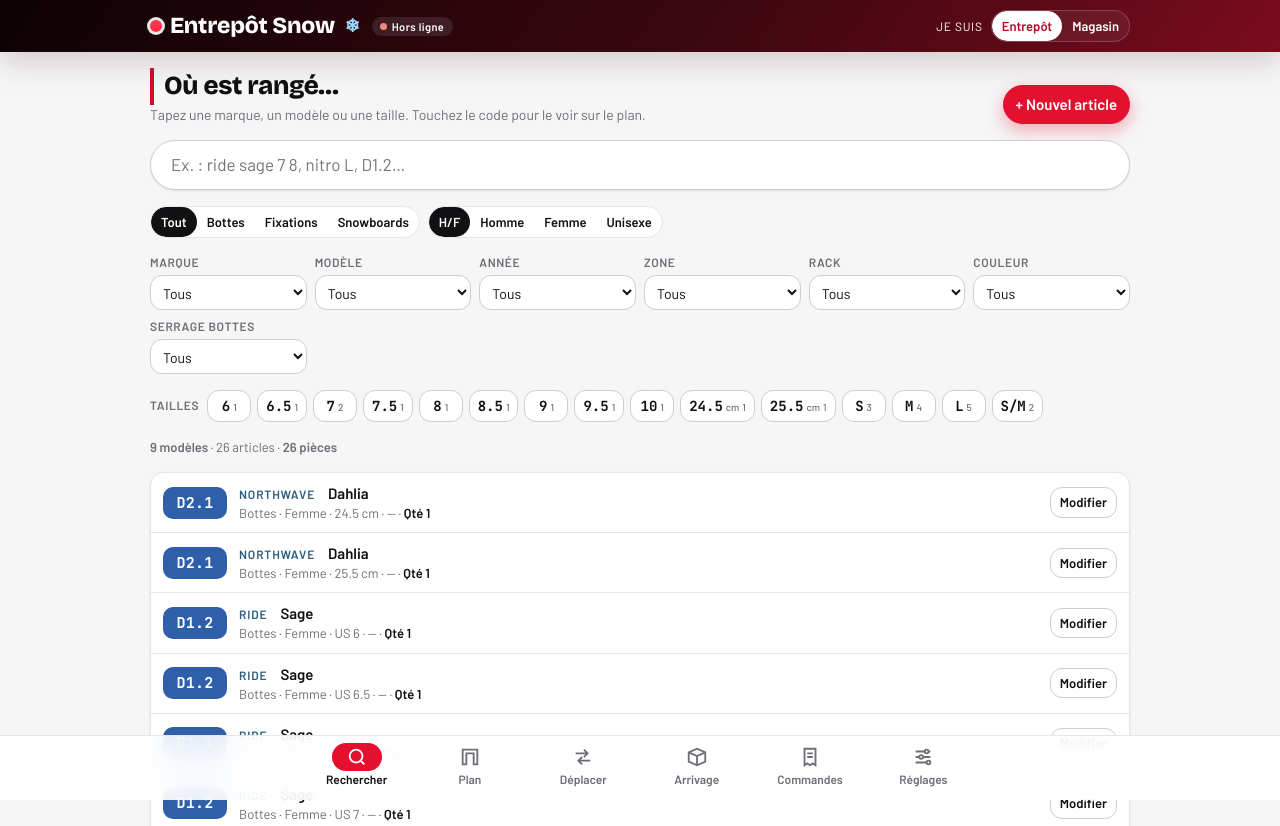
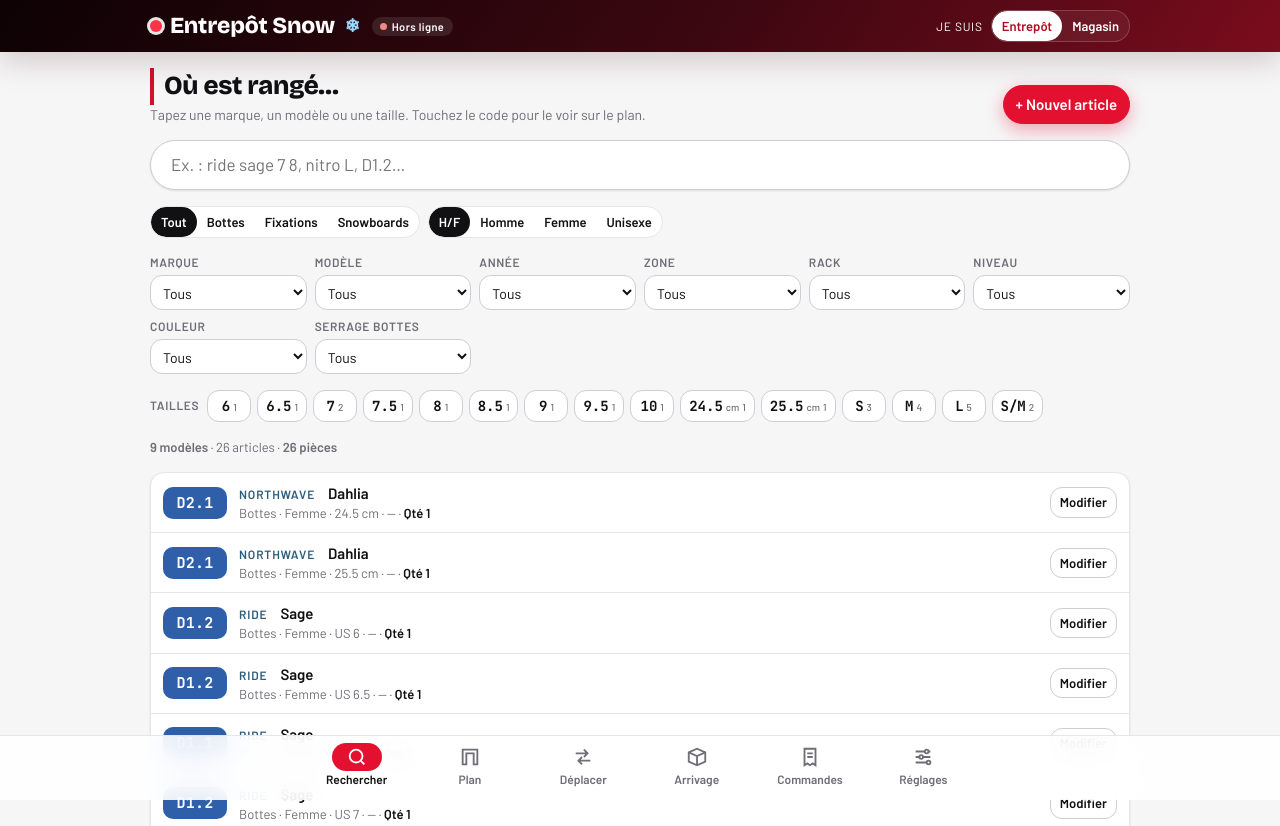
Before and after one commit to escudes83-del/Entrepot-Snow, a plain HTML site: page snow/index.html in a window 1280 px wide. Shown: the top 826 px of the page. Drawn offline with nearby package versions, Linux system fonts and the light colour scheme.

Commit message:
Add files via upload

```diff
--- a/snow/index.html
+++ b/snow/index.html
@@ -647,7 +647,7 @@ function load(){try{const s=JSON.parse(localStorage.getItem(KEY));if(s&&s.v===1)
 let S=load();
 function save(){try{localStorage.setItem(KEY,JSON.stringify(S));}catch(e){}if(typeof cloudPush==='function')cloudPush();}
 let role='entrepot';try{role=localStorage.getItem(KEY+'-role')||'entrepot';}catch(e){}
-const st={tab:'search',q:'',fType:'',fGenre:'',fMarque:'',fModele:'',fAnnee:'',fZone:'',fRack:'',fCouleur:'',fSerrage:'',fTailles:[],focus:null,focusOrder:null,open:null,armed:null,sh:{step:null,v:{},hist:[],q:1},sq:'',sqType:''};
+const st={tab:'search',q:'',fType:'',fGenre:'',fMarque:'',fModele:'',fAnnee:'',fZone:'',fRack:'',fNiv:'',fCouleur:'',fSerrage:'',fTailles:[],focus:null,focusOrder:null,open:null,armed:null,sh:{step:null,v:{},hist:[],q:1},sq:'',sqType:''};
 if(role==='magasin')st.tab='cmd';
 const ZONE_OF=SKI?{WS:'BF',WN:'BF',HG:'BH',HD:'BH',BH:'BH',FS:'FS',MUR:'SK',FEN:'SK',EN:'EN',ED:'ED',ARR:'ARR'}:{D:'D',G:'G',MG:'M',MD:'M',F:'F',E:'E',BAV:'B',BAR:'B',BM:'M',ARR:'ARR'};
 const ZONE_LBL=SKI?{BF:'Bottes femme',BH:'Bottes homme',FS:'Fond côté ski',SK:'Skis',EN:'Rack de l\'entrée',ED:'Racks à droite de l\'entrée',ARR:'Zone d\'arrivée'}:{ARR:'Zone d\'arrivée',D:'Droite',G:'Gauche',M:'Milieu',F:'Fond',E:'Étagère',B:'Bloc'};
@@ -669,10 +669,11 @@ const locRank=c=>{const i=LOCS.indexOf(c);return i<0?999:i;};
 function sizeRank(a){if(a.type!=='fix')return parseFloat(a.taille)||0;const i=S.sizesF.indexOf(a.taille);return i<0?99:i;}
 function sortArts(list){return list.slice().sort((x,y)=>x.type.localeCompare(y.type)||x.marque.localeCompare(y.marque)||x.modele.localeCompare(y.modele)||sizeRank(x)-sizeRank(y));}
 function ago(t){const m=Math.round((Date.now()-t)/60000);if(m<1)return"à l'instant";if(m<60)return`il y a ${m} min`;const h=Math.round(m/60);if(h<24)return`il y a ${h} h`;return new Date(t).toLocaleDateString('fr-FR',{day:'numeric',month:'short'});}
-const filtering=()=>!!(st.q.trim()||st.fType||st.fGenre||st.fMarque||st.fModele||st.fAnnee||st.fZone||st.fRack||st.fCouleur||st.fSerrage||st.fTailles.length);
+const filtering=()=>!!(st.q.trim()||st.fType||st.fGenre||st.fMarque||st.fModele||st.fAnnee||st.fZone||st.fRack||st.fNiv||st.fCouleur||st.fSerrage||st.fTailles.length);
 const isSizeTok=t=>/^\d{1,2}(\.5)?$/.test(t)||/^(xs|s|m|l|xl|xxl|s\/m|m\/l|l\/xl)$/.test(t);
 /* skip : nom du filtre à ignorer, pour calculer les choix encore possibles dans ce filtre */
 const rackOf=emp=>{const m=/^([A-Z]+)(\d+)/.exec(emp||'');if(!m)return '';const z=m[1],k=SKI?({WS:'W',WN:'W',HG:'H',HD:'H'}[z]||z):({MG:'M',MD:'M'}[z]||z);return k+m[2];};
+const nivOf=emp=>(/\.(\d)$/.exec(emp||'')||[])[1]||'';
 const rackSort=(x,y)=>{const a=/^([A-Z]+)(\d+)/.exec(x)||[,x,0],b=/^([A-Z]+)(\d+)/.exec(y)||[,y,0];return a[1].localeCompare(b[1])||a[2]-b[2];};
 function matches(a,skip){
   if(skip!=='type'&&st.fType&&a.type!==st.fType)return false;
@@ -682,6 +683,7 @@ function matches(a,skip){
   if(skip!=='annee'&&st.fAnnee&&String(a.annee)!==st.fAnnee)return false;
   if(skip!=='zone'&&st.fZone&&role!=='magasin'&&zoneOf(a.emp)!==st.fZone)return false;
   if(skip!=='rack'&&st.fRack&&role!=='magasin'&&rackOf(a.emp)!==st.fRack)return false;
+  if(skip!=='niv'&&st.fNiv&&role!=='magasin'&&nivOf(a.emp)!==st.fNiv)return false;
   if(skip!=='couleur'&&st.fCouleur&&(a.couleur||'')!==st.fCouleur)return false;
   if(skip!=='serrage'&&st.fSerrage&&serOf(a)!==st.fSerrage)return false;
   if(skip!=='taille'&&st.fTailles.length&&!st.fTailles.includes(a.taille))return false;
@@ -763,6 +765,7 @@ function filterBar(){
     ${sel('fAnnee','Année',st.fAnnee,facet('annee',a=>a.annee),(x,y)=>y-x)}
     ${role==='magasin'?'':sel('fZone','Zone',st.fZone,facet('zone',a=>zoneOf(a.emp)),alpha,z=>ZONE_LBL[z]||z)}
     ${role==='magasin'?'':sel('fRack','Rack',st.fRack,facet('rack',a=>rackOf(a.emp)),rackSort)}
+    ${role==='magasin'?'':sel('fNiv','Niveau',st.fNiv,facet('niv',a=>nivOf(a.emp)),(x,y)=>x-y,n=>n==='0'?'Au sol':'Niveau '+n)}
     ${sel('fCouleur','Couleur',st.fCouleur,facet('couleur',a=>a.couleur),alpha)}
     ${sel('fSerrage','Serrage bottes',st.fSerrage,facet('serrage',a=>serOf(a)),alpha)}
   </div>
@@ -2503,7 +2506,7 @@ document.addEventListener('click',e=>{
       if(!L||!l||!H){toast('Indiquez les <b>3 mesures</b> de la boîte');break;}
       dims().boxes.push({id:'b'+Date.now().toString(36),type:g.type,marque:g.marque,modele:g.modele,from:'',to:'',L,l,H});save();render();toast(`Boîte ${esc(g.modele)} enregistrée : ${L} × ${l} × ${H} cm`);break;}
     case'cloudinit':if(!cloud.on)return;cloud.empty=false;cloud.sent.stock='';cloud.sent.arts=cloud.sent.arts||new Map();cloud.sent.orders=cloud.sent.orders||new Map();cloud.sent.notifs=cloud.sent.notifs||new Map();cloudPush();render();toast(`Stock envoyé en ligne : <b>${S.articles.length} articles</b>`);break;
-    case'clear':st.q='';st.fType=st.fGenre=st.fMarque=st.fModele=st.fAnnee=st.fZone=st.fRack=st.fCouleur=st.fSerrage='';st.fTailles=[];render();break;
+    case'clear':st.q='';st.fType=st.fGenre=st.fMarque=st.fModele=st.fAnnee=st.fZone=st.fRack=st.fNiv=st.fCouleur=st.fSerrage='';st.fTailles=[];render();break;
     case'locate':closeSheet();st.focus=id;st.focusOrder=null;st.tab='plan';render();window.scrollTo(0,0);break;
     case'light':{const on=!lightOn();LIGHT=on;try{localStorage.setItem(KEY+'-light',on?'1':'0');}catch(e){}
       st.lightFx=on;st.lightGlow=on;render();clearTimeout(window._lfx);clearTimeout(window._lgl);
@@ -2601,7 +2604,7 @@ document.addEventListener('change',e=>{const t=e.target;
   if(t.dataset&&t.dataset.mvq){const a=art(t.dataset.mvq);if(a&&st.mv){st.mv[a.id]=Math.max(1,Math.min(qOf(a),parseInt(t.value)||1));render();}return;}
   if(t.id==='mvTo'){st.mvTo=t.value;return;}
   if(t.id==='pkPhoto'){const f=t.files&&t.files[0];t.value='';pickPhoto(f);return;}
-  const map={fMarque:'fMarque',fModele:'fModele',fAnnee:'fAnnee',fZone:'fZone',fRack:'fRack',fCouleur:'fCouleur',fSerrage:'fSerrage'};
+  const map={fMarque:'fMarque',fModele:'fModele',fAnnee:'fAnnee',fZone:'fZone',fRack:'fRack',fNiv:'fNiv',fCouleur:'fCouleur',fSerrage:'fSerrage'};
   if(map[t.id]){st[map[t.id]]=t.value;if(t.id==='fMarque')st.fModele='';st.focus=null;render();}});
 const ENTER_NEXT=[['bxMarque','bxModele','bxFrom','bxTo','bxL','bxl','bxH','@boxadd'],['ovL','ovP','ovH','ovNote','@dimoveradd']];
 document.addEventListener('keydown',e=>{
```
Also changed, not shown: ski/index.html (+7 -4 lines), ski/magasin.html (+7 -4 lines), snow/magasin.html (+7 -4 lines).
